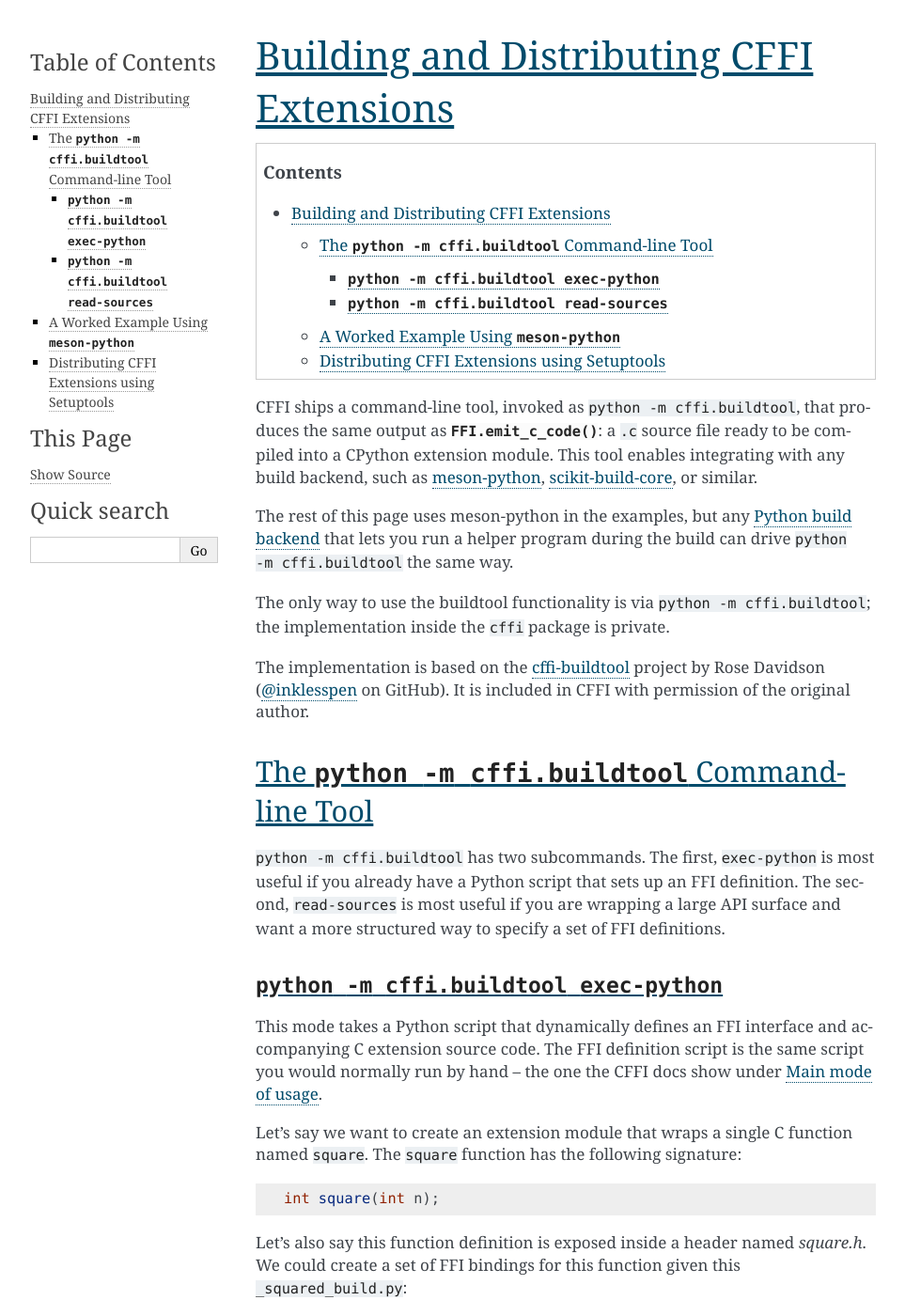
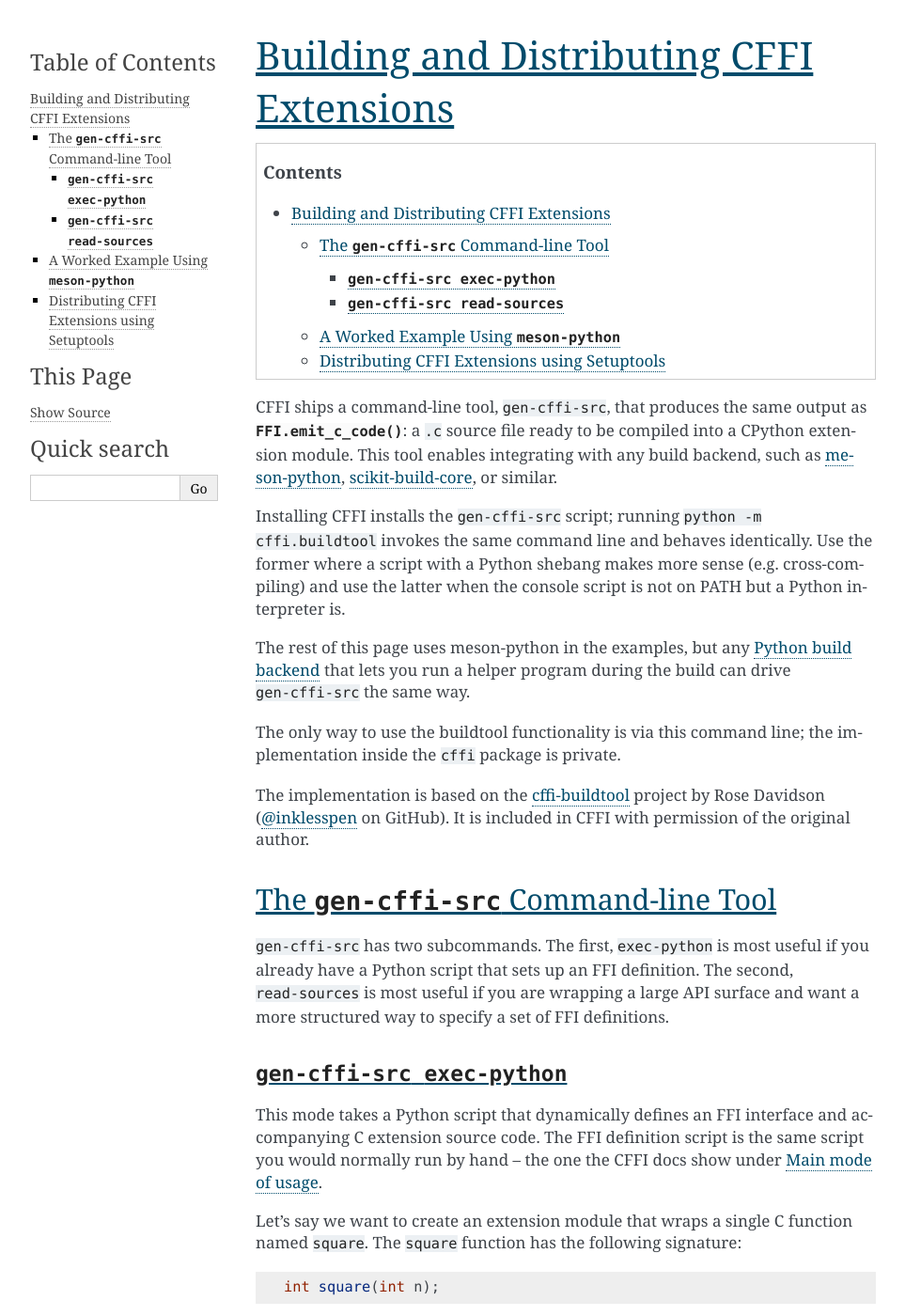
Before and after one commit to python-cffi/cffi, a Sphinx documentation site: the page built from doc/source/buildtool.rst, in a window 1280 px wide and 1400 px high. Shown: the whole window at 94% size, without its empty margins (148-1111 px from the left). Built offline with Sphinx 7.4.7, drawn with Linux system fonts in a browser that asks for light colours; some of the changed text lies outside the part shown.

Commit message:
Restore the console script

```diff
--- a/doc/source/buildtool.rst
+++ b/doc/source/buildtool.rst
@@ -6,21 +6,25 @@ Building and Distributing CFFI Extensions
 
 .. contents::
 
-CFFI ships a command-line tool, invoked as ``python -m
-cffi.buildtool``, that produces the same output as
-:meth:`FFI.emit_c_code`: a ``.c`` source file ready to be compiled into
-a CPython extension module. This tool enables
+CFFI ships a command-line tool, ``gen-cffi-src``, that produces the
+same output as :meth:`FFI.emit_c_code`: a ``.c`` source file ready to
+be compiled into a CPython extension module. This tool enables
 integrating with any build backend, such as `meson-python
 <https://meson-python.readthedocs.io/>`_, `scikit-build-core
 <https://scikit-build-core.readthedocs.io/>`_, or similar.
 
+Installing CFFI installs the ``gen-cffi-src`` script; running ``python
+-m cffi.buildtool`` invokes the same command line and behaves
+identically. Use the former where a script with a Python shebang
+makes more sense (e.g. cross-compiling) and use the latter when the
+console script is not on PATH but a Python interpreter is.
+
 The rest of this page uses meson-python in the examples, but any `Python build
 backend`_ that lets you run a helper program during the build can
-drive ``python -m cffi.buildtool`` the same way.
+drive ``gen-cffi-src`` the same way.
 
-The only way to use the buildtool functionality is via ``python -m
-cffi.buildtool``; the implementation inside the ``cffi`` package is
-private.
+The only way to use the buildtool functionality is via this command
+line; the implementation inside the ``cffi`` package is private.
 
 The implementation is based on the `cffi-buildtool`_ project by Rose Davidson
 (`@inklesspen`_ on GitHub). It is included in CFFI with permission of the original
@@ -30,17 +34,17 @@ author.
 .. _cffi-buildtool: https://github.com/inklesspen/cffi-buildtool
 .. _@inklesspen: https://github.com/inklesspen
 
-The ``python -m cffi.buildtool`` Command-line Tool
-==================================================
+The ``gen-cffi-src`` Command-line Tool
+======================================
 
-``python -m cffi.buildtool`` has two subcommands. The first, ``exec-python`` is
+``gen-cffi-src`` has two subcommands. The first, ``exec-python`` is
 most useful if you already have a Python script that sets up an FFI
 definition. The second, ``read-sources`` is most useful if you are wrapping
 a large API surface and want a more structured way to specify a set of FFI
 definitions.
 
-``python -m cffi.buildtool exec-python``
-----------------------------------------
+``gen-cffi-src exec-python``
+----------------------------
 
 This mode takes a Python script that dynamically defines an FFI interface and
 accompanying C extension source code. The FFI definition script is the same
@@ -73,11 +77,11 @@ To generate the source code for the C extension, you would run:
 
 .. code-block:: console
 
-    $ python -m cffi.buildtool exec-python _squared_build.py _squared.c
+    $ gen-cffi-src exec-python _squared_build.py _squared.c
 
 Many CFFI FFI definition scripts have an ``if __name__ == "__main__"`` section
-that triggers a compilation step. This is not needed for a
-``cffi.buildtool`` script, which does not generate compiled artifacts,
+that triggers a compilation step. This is not needed for a script run
+by ``gen-cffi-src``, which does not generate compiled artifacts,
 only C source code. It is up to your build-backend of choice
 (e.g. meson-python) to run a C compiler and build compiled artifacts.
 If the script does have such a section it is harmless: the script is
@@ -92,24 +96,24 @@ creates an FFI object named ``make_ffi``::
 
     make_ffi = FFI()
 
-In that case, you would pass ``--ffi-var=make_ffi`` to ``cffi.buildtool``:
+In that case, you would pass ``--ffi-var=make_ffi`` to ``gen-cffi-src``:
 
 .. code-block:: console
 
-    $ python -m cffi.buildtool exec-python --ffi-var=make_ffi _squared_build.py _squared.c
+    $ gen-cffi-src exec-python --ffi-var=make_ffi _squared_build.py _squared.c
 
 .. note::
 
    CFFI's setuptools integration supports passing ``libraries=``,
    ``library_dirs=``, ``include_dirs=``, and ``extra_compile_args=``
-   arguments to :meth:`FFI.set_source`. When using `cffi.buildtool`,
+   arguments to :meth:`FFI.set_source`. When using ``gen-cffi-src``,
    these arguments are *ignored*. Link and include settings are the
    build backend's responsibility; for meson-python you would express
    them through the ``dependencies``, ``include_directories``, and
    ``c_args`` arguments of ``py.extension_module()``.
 
-``python -m cffi.buildtool read-sources``
------------------------------------------
+``gen-cffi-src read-sources``
+-----------------------------
 
 For larger modules, keeping the FFI definition and any necessary C
 source prelude in separate files tends to be easier to work with --
@@ -133,7 +137,7 @@ you would run the following command to generate a CFFI extension:
 
 .. code-block:: console
 
-   $ python -m cffi.buildtool read-sources squared._squared squared.cdef.txt squared.csrc.c _squared.c
+   $ gen-cffi-src read-sources squared._squared squared.cdef.txt squared.csrc.c _squared.c
 
 With all other details left exactly the same as the ``exec-python`` example.
 
@@ -228,13 +232,12 @@ and the second, ``squared.csrc.c``, contains the C source prelude:
    :language: python
 
 then change two spots in the ``meson.build`` file.  First, update the ``custom_target``
-``command`` to call ``python -m cffi.buildtool read-sources`` with two input arguments:
+``command`` to call ``gen-cffi-src read-sources`` with two input arguments:
 
 .. code-block:: meson
 
   command: [
-    py,
-    '-m', 'cffi.buildtool',
+    gen_cffi_src,
     'read-sources',
     'squared._squared',
     '@INPUT0@',
--- a/pyproject.toml
+++ b/pyproject.toml
@@ -41,6 +41,9 @@ maintainers = [
 [project.entry-points."distutils.setup_keywords"]
 cffi_modules = "cffi.setuptools_ext:cffi_modules"
 
+[project.scripts]
+gen-cffi-src = "cffi._buildtool:run"
+
 [project.urls]
 Documentation = "https://cffi.readthedocs.io/"
 Changelog = "https://cffi.readthedocs.io/en/latest/whatsnew.html"
```
Also changed, not shown: doc/source/whatsnew.rst (+5 -5 lines), 5 other files.
